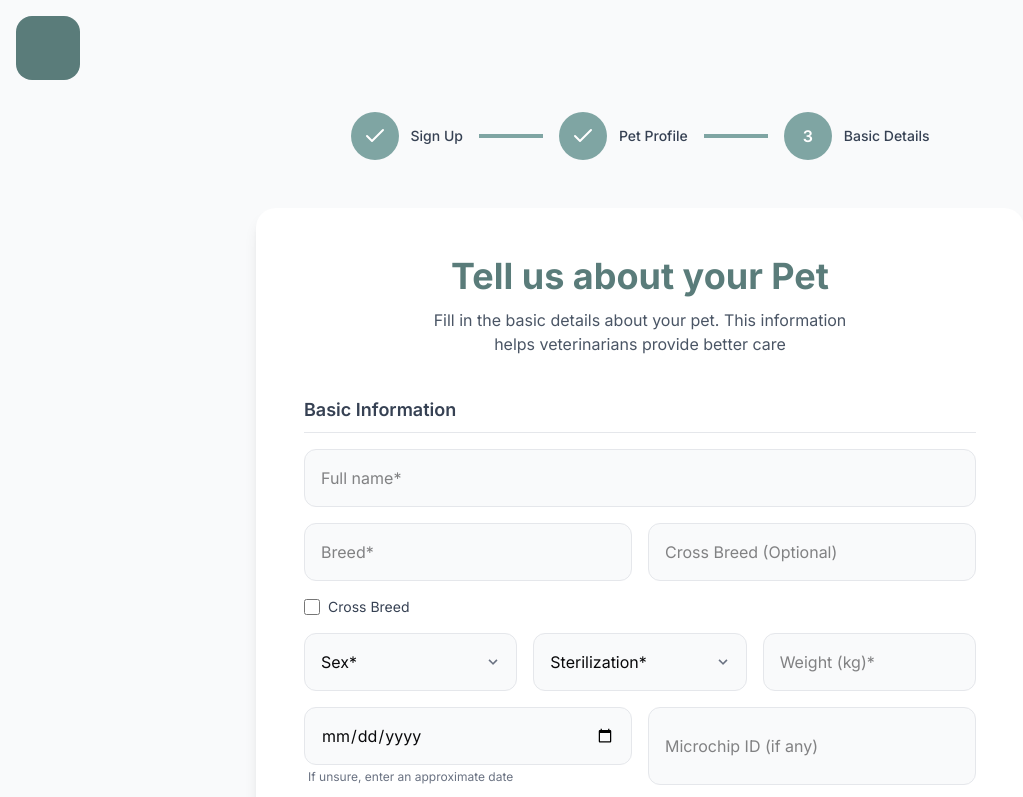
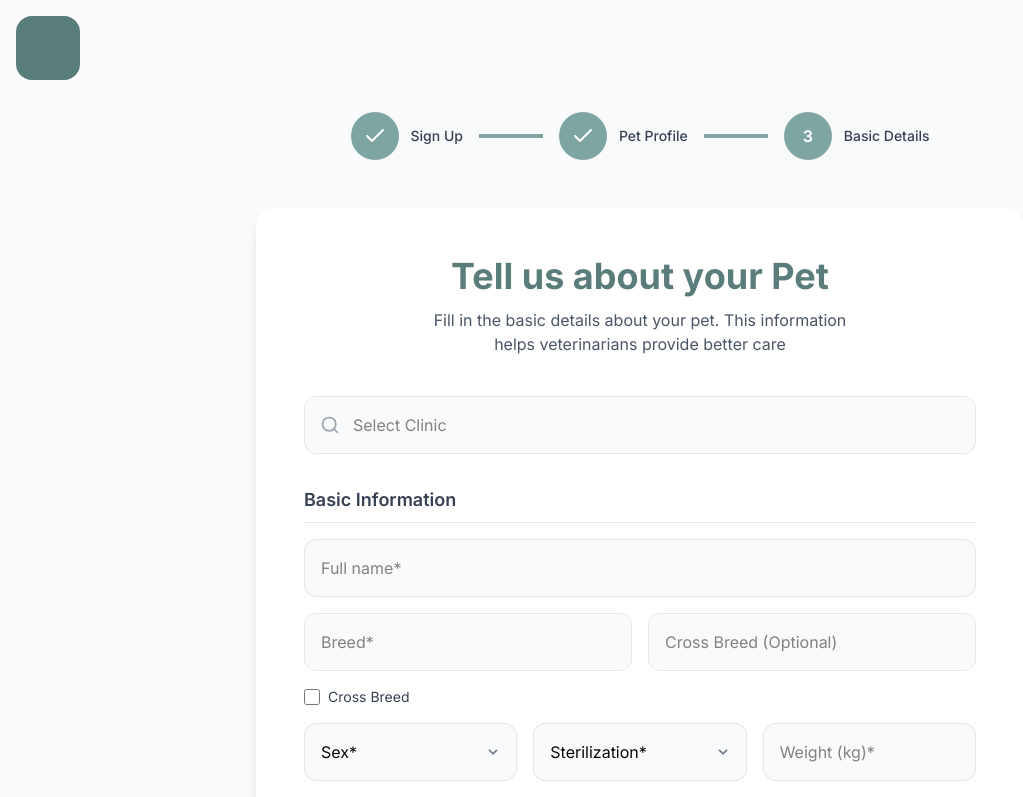
Before and after one commit to LianneMax/PawSync, a Next.js app in the folder frontend/: page /onboarding/pet-details in a window 1280 px wide. Shown: the top 797 px of the page, without its empty margins (0-1023 px from the left). Built offline with nearby package versions, Linux system fonts and the light colour scheme.

Commit message:
Added Search Bar for Clinics

```diff
--- a/frontend/app/onboarding/pet-details/page.tsx
+++ b/frontend/app/onboarding/pet-details/page.tsx
@@ -1,8 +1,8 @@
 'use client'
 
-import { useState } from 'react'
+import { useState, useEffect, useRef } from 'react'
 import { useRouter } from 'next/navigation'
-import { Check, ArrowLeft, ArrowRight } from 'lucide-react'
+import { Check, ArrowLeft, ArrowRight, Search, X } from 'lucide-react'
 
 export default function PetDetailsPage() {
   const router = useRouter()
@@ -31,6 +31,40 @@ export default function PetDetailsPage() {
   const [microchipId, setMicrochipId] = useState('')
   const [notes, setNotes] = useState('')
 
+  // Clinic search state
+  const [clinicSearch, setClinicSearch] = useState('')
+  const [selectedClinic, setSelectedClinic] = useState<{ id: string; name: string; address: string } | null>(null)
+  const [showClinicResults, setShowClinicResults] = useState(false)
+
+  // Mock clinic data - replace with API call
+  const mockClinics = [
+    { id: '1', name: 'PawCare Veterinary Clinic', address: '123 Main St, Manila' },
+    { id: '2', name: 'Happy Pets Animal Hospital', address: '456 Oak Ave, Quezon City' },
+    { id: '3', name: 'VetCare Plus', address: '789 Pine Rd, Makati' },
+    { id: '4', name: 'Animal Wellness Center', address: '321 Elm St, Pasig' },
+    { id: '5', name: 'Pet Health Clinic', address: '654 Cedar Blvd, Taguig' },
+  ]
+
+  const filteredClinics = mockClinics.filter(clinic =>
+    clinic.name.toLowerCase().includes(clinicSearch.toLowerCase()) ||
+    clinic.address.toLowerCase().includes(clinicSearch.toLowerCase())
+  )
+
+  // Ref for clinic dropdown
+  const clinicDropdownRef = useRef<HTMLDivElement>(null)
+
+  // Close dropdown when clicking outside
+  useEffect(() => {
+    const handleClickOutside = (event: MouseEvent) => {
+      if (clinicDropdownRef.current && !clinicDropdownRef.current.contains(event.target as Node)) {
+        setShowClinicResults(false)
+      }
+    }
+
+    document.addEventListener('mousedown', handleClickOutside)
+    return () => document.removeEventListener('mousedown', handleClickOutside)
+  }, [])
+
   const handleSubmit = (e: React.FormEvent) => {
     e.preventDefault()
 
@@ -45,7 +79,8 @@ export default function PetDetailsPage() {
       weight,
       dateOfBirth,
       microchipId,
-      notes
+      notes,
+      clinic: selectedClinic
     }
 
     sessionStorage.setItem('petDetails', JSON.stringify(petDetails))
@@ -146,6 +181,70 @@ export default function PetDetailsPage() {
         </div>
 
         <form onSubmit={handleSubmit}>
+          {/* Clinic Search Section */}
+          <div className="mb-8">
+            <div className="relative" ref={clinicDropdownRef}>
+              <Search className="absolute left-4 top-1/2 -translate-y-1/2 text-gray-400 w-5 h-5" />
+              {selectedClinic ? (
+                <div className="w-full pl-12 pr-12 py-4 bg-gray-50 rounded-xl border border-gray-200 flex items-center justify-between">
+                  <div>
+                    <p className="font-medium text-gray-800">{selectedClinic.name}</p>
+                    <p className="text-sm text-gray-500">{selectedClinic.address}</p>
+                  </div>
+                  <button
+                    type="button"
+                    onClick={() => {
+                      setSelectedClinic(null)
+                      setClinicSearch('')
+                    }}
+                    className="p-1 hover:bg-gray-200 rounded-full transition-colors"
+                  >
+                    <X className="w-5 h-5 text-gray-500" />
+                  </button>
+                </div>
+              ) : (
+                <input
+                  type="text"
+                  placeholder="Select Clinic"
+                  value={clinicSearch}
+                  onChange={(e) => {
+                    setClinicSearch(e.target.value)
+                    setShowClinicResults(true)
+                  }}
+                  onFocus={() => setShowClinicResults(true)}
+                  className="w-full pl-12 pr-4 py-4 bg-gray-50 rounded-xl border border-gray-200 focus:outline-none focus:ring-2 focus:ring-[#7FA5A3] focus:border-transparent transition-all"
+                />
+              )}
+
+              {/* Clinic Search Results Dropdown */}
+              {showClinicResults && !selectedClinic && (
+                <div className="absolute z-10 w-full mt-2 bg-white rounded-xl border border-gray-200 shadow-lg max-h-60 overflow-y-auto">
+                  {filteredClinics.length > 0 ? (
+                    filteredClinics.map((clinic) => (
+                      <button
+                        key={clinic.id}
+                        type="button"
+                        onClick={() => {
+                          setSelectedClinic(clinic)
+                          setClinicSearch('')
+                          setShowClinicResults(false)
+                        }}
+                        className="w-full px-4 py-3 text-left hover:bg-gray-50 transition-colors border-b border-gray-100 last:border-b-0"
+                      >
+                        <p className="font-medium text-gray-800">{clinic.name}</p>
+                        <p className="text-sm text-gray-500">{clinic.address}</p>
+                      </button>
+                    ))
+                  ) : (
+                    <div className="px-4 py-3 text-gray-500 text-center">
+                      No clinics found
+                    </div>
+                  )}
+                </div>
+              )}
+            </div>
+          </div>
+
           {/* Basic Information Section */}
           <div className="mb-8">
             <h3 className="text-lg font-semibold text-gray-700 mb-4 pb-2 border-b border-gray-200">
```
